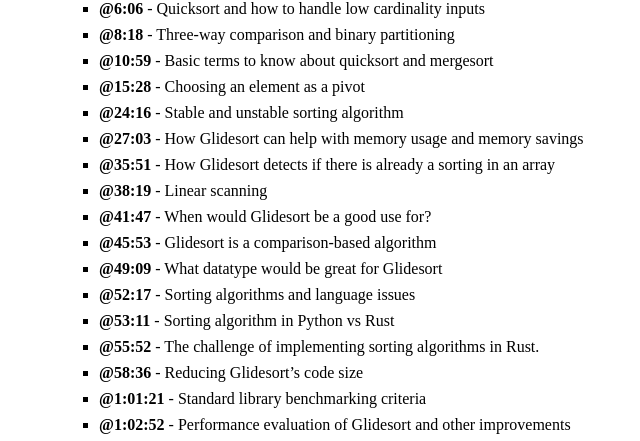
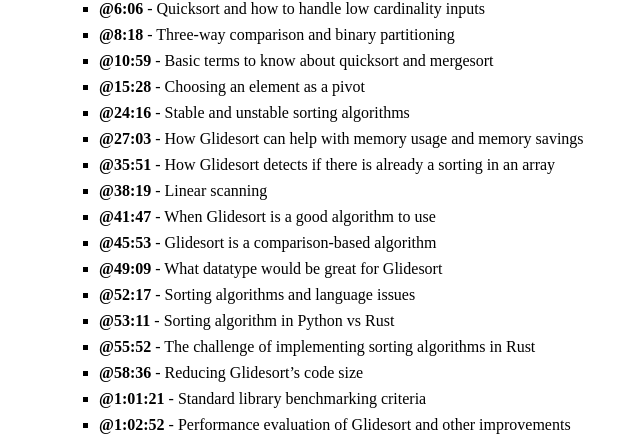
Before and after one commit to rustacean-station/rustacean-station.org, a Jekyll site: the page built from _episodes/interviews/2023-05-05-orson-peters.md, in a window 1280 px wide. Shown: the part 1025-1466 px from the top of the page, without its empty margins (261-901 px from the left). Built offline with Jekyll 4.4.1, drawn with Linux system fonts in a browser that asks for light colours.

Commit message:
minor grammar changes

```diff
--- a/_episodes/interviews/2023-05-05-orson-peters.md
+++ b/_episodes/interviews/2023-05-05-orson-peters.md
@@ -27,16 +27,16 @@
 - [@8:18] - Three-way comparison and binary partitioning
 - [@10:59] - Basic terms to know about quicksort and mergesort
 - [@15:28] - Choosing an element as a pivot
-- [@24:16] - Stable and unstable sorting algorithm
+- [@24:16] - Stable and unstable sorting algorithms
 - [@27:03] - How Glidesort can help with memory usage and memory savings
 - [@35:51] - How Glidesort detects if there is already a sorting in an array
 - [@38:19] - Linear scanning
-- [@41:47] - When would Glidesort be a good use for?
+- [@41:47] - When Glidesort is a good algorithm to use
 - [@45:53] - Glidesort is a comparison-based algorithm
 - [@49:09] - What datatype would be great for Glidesort
 - [@52:17] - Sorting algorithms and language issues
 - [@53:11] - Sorting algorithm in Python vs Rust
-- [@55:52] - The challenge of implementing sorting algorithms in Rust.
+- [@55:52] - The challenge of implementing sorting algorithms in Rust
 - [@58:36] - Reducing Glidesort's code size
 - [@1:01:21] - Standard library benchmarking criteria
 - [@1:02:52] - Performance evaluation of Glidesort and other improvements
```
